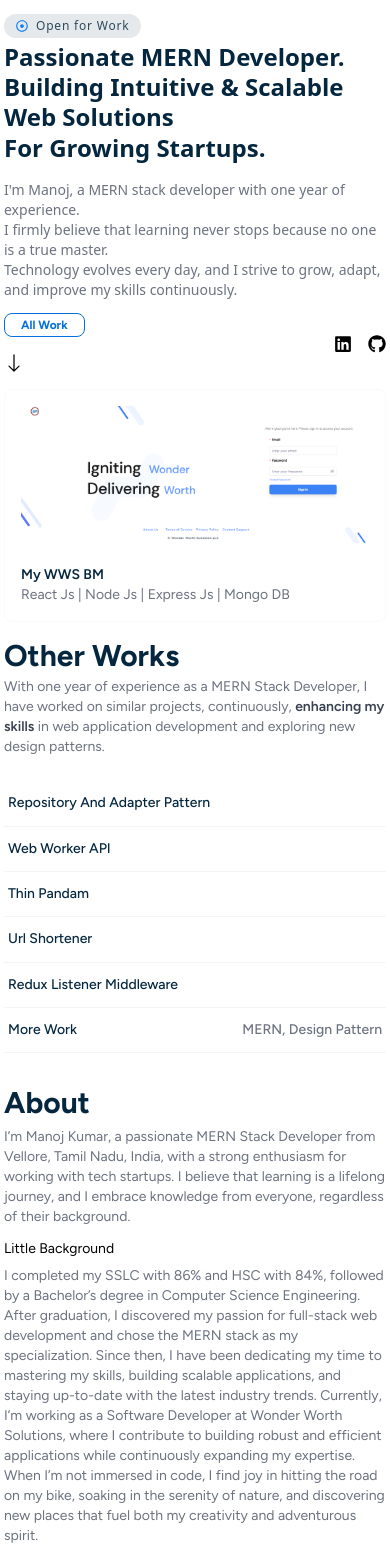
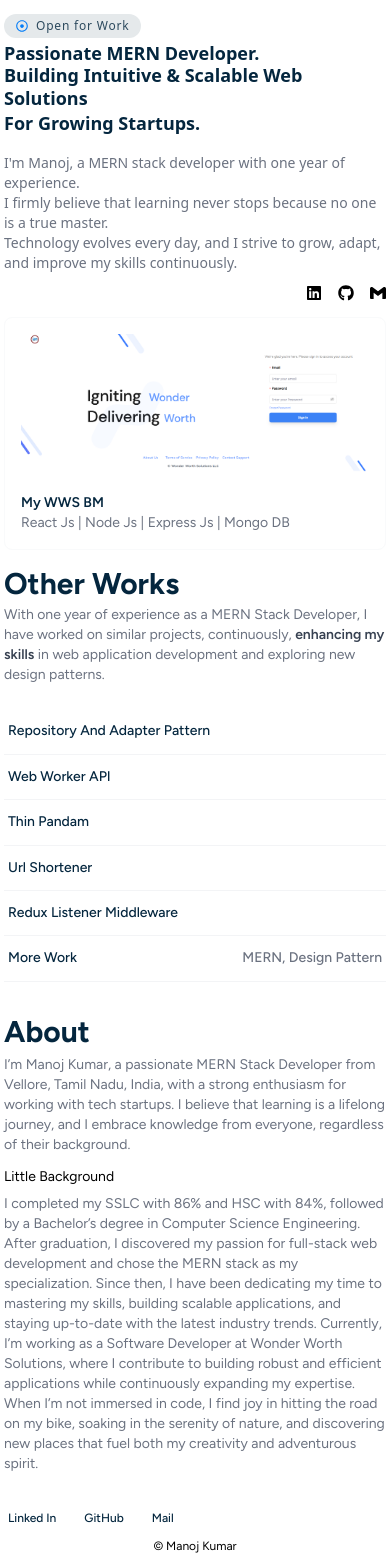
Before and after one commit to naren-naresh/Narendiran_portfolio, a React (Vite) app: page / in a window 390 px wide. Shown: the part 202-1768 px from the top of the page. Built offline with nearby package versions, Linux system fonts and the light colour scheme.

Commit message:
Fixed for mobile screen size

```diff
--- a/src/Components/Header/Header.jsx
+++ b/src/Components/Header/Header.jsx
@@ -3,8 +3,8 @@ import profilePic from "../../assets/Raw_image_edited_circle_v2.webp";
 import { FaTimes, FaRegDotCircle } from "react-icons/fa";
 import { HiMenuAlt3 } from "react-icons/hi";
 import { FaLinkedin } from "react-icons/fa";
-import { BsArrowDown } from "react-icons/bs";
 import { FaGithub } from "react-icons/fa";
+import { SiGmail } from "react-icons/si";
 
 const Header = () => {
   const [isOpen, setIsOpen] = useState(false);
@@ -12,6 +12,9 @@ const Header = () => {
     const section = document.getElementById(sectionSelected);
     if (section) {
       section.scrollIntoView({ behavior: "smooth" });
+    }
+    if(isOpen){
+      setIsOpen(false)
     }
   };
 
@@ -24,8 +27,8 @@ const Header = () => {
 
           {/* Desktop Menu */}
           <nav className="hidden md:flex space-x-6 lg:space-x-8 text-base font-medium ">
-            <a   className="text-gray-900 hover:text-[#0370DD] cursor-pointer">Home</a>
-            <a onClick={()=>scrollToWorks("works-section")} className="text-gray-900 hover:text-[#0370DD] cursor-pointer">Work</a>
+            {/* <a   className="text-gray-900 hover:text-[#0370DD] cursor-pointer">Home</a> */}
+            <a onClick={()=>scrollToWorks("Works-sections")} className="text-gray-900 hover:text-[#0370DD] cursor-pointer">Work</a>
             <a onClick={()=>scrollToWorks("Footer-Section")} className="text-gray-900 hover:text-[#0370DD] cursor-pointer">About</a>
             <a href="https://drive.google.com/file/d/11hc9oydZzpqXiBpz9LyX88NnyCKB_nCE/view?usp=sharing" target="_blank" className="text-gray-900 hover:text-[#0370DD] cursor-pointer">Resume</a>
           </nav>
@@ -51,8 +54,8 @@ const Header = () => {
             >
 
               <nav className="mt-[10%] text-left flex flex-col space-y-6 text-md font-medium w-full">
-                <a href="#"  className="text-gray-900 hover:text-blue-600 hover:bg-slate-100 hover:p-3 hover:rounded-md hover:translate-x-1 duration-300">Home</a>
-                <a href="#" onClick={()=>scrollToWorks("works-section")} className="text-gray-900 hover:text-blue-600 hover:bg-slate-100 hover:p-3 hover:rounded-sm hover:translate-x-1 duration-300">Work</a>
+                {/* <a href="#"  className="text-gray-900 hover:text-blue-600 hover:bg-slate-100 hover:p-3 hover:rounded-md hover:translate-x-1 duration-300">Home</a> */}
+                <a href="#" onClick={()=>scrollToWorks("Works-sections")} className="text-gray-900 hover:text-blue-600 hover:bg-slate-100 hover:p-3 hover:rounded-sm hover:translate-x-1 duration-300">Work</a>
                 <a href="#" onClick={()=>scrollToWorks("Footer-Section")}className="text-gray-900 hover:text-blue-600 hover:bg-slate-100 hover:p-3 hover:rounded-sm hover:translate-x-1 duration-300">About</a>
                 <a href="https://drive.google.com/file/d/11hc9oydZzpqXiBpz9LyX88NnyCKB_nCE/view?usp=sharing" target="_blank" className="text-gray-900 hover:text-blue-600 hover:bg-slate-100 hover:p-3 hover:rounded-sm hover:translate-x-1 duration-300">Resume</a>
               </nav>
@@ -75,19 +78,19 @@ const Header = () => {
 
       {/* Title Section */}
       <div className="container mx-auto px-1 md:px-0 lg:px-32 mt-[1%]  md:text-left">
-        <p className="text-2xl md:text-3xl font-bold text-[#04263e] leading-tight">
+        <p className="text-lg md:text-3xl font-bold text-[#04263e] leading-tight">
           Passionate MERN Developer.
         </p>
-        <p className="text-2xl md:text-3xl font-bold text-[#04263e] leading-tight">
+        <p className="text-lg md:text-3xl font-bold text-[#04263e] leading-tight">
           Building Intuitive & Scalable Web Solutions
         </p>
-        <span className="text-2xl md:text-3xl font-bold text-[#04263e]">
+        <span className="text-lg md:text-3xl font-bold text-[#04263e]">
           For Growing Startups.
         </span>
       </div>
 
       {/* Bio Section */}
-      <div className="container mx-auto px-1 md:px-0 lg:px-32 mt-4  md:text-left">
+      <div className="container mx-auto px-1 md:px-0 lg:px-32 mt-4  md:text-left ">
         <p className="text-sm md:text-base text-gray-500 font-medium">
           I'm Manoj, a MERN stack developer with one year of experience.
         </p>
@@ -99,21 +102,24 @@ const Header = () => {
         </p>
       </div>
 
-      <div className="container mx-auto px-1 md:px-0 lg:px-32 mt-[2.8%]  md:text-left">
+      {/* <div className="container mx-auto px-1 md:px-0 lg:px-32 mt-[2.8%]  md:text-left">
         <a className="font-figtree font-bold text-xs md:text-base lg:text-base text-[#0370DD] border-[#0370DD] py-1 lg:py-3 px-4 border-y-[1px] border-x-[1px] rounded-lg hover:cursor-pointer hover:border-slate-950 hover:text-black  hover:transition-all duration-700 ">
           All Work
         </a>
-      </div>
-      <div className="container mx-auto px-1 md:px-0 lg:px-32   md:text-left">
+      </div> */}
+      <div className="container mx-auto px-1 mt-[3%] md:px-0 lg:px-32   md:text-left">
       <div className="flex justify-end md:justify-end items-center gap-4">
         <a href="https://www.linkedin.com/in/manoj-kumar10" target="_blank" rel="noopener noreferrer">
-          <FaLinkedin className="hover:text-[#0370DD] text-lg" />
+          <FaLinkedin className="hover:text-[#0370DD] text-md lg:text-lg" />
         </a>
         <a href="https://github.com/debugmanoj" target="_blank" rel="noopener noreferrer">
-          <FaGithub className="hover:text-[#0370DD] text-lg" />
+          <FaGithub className="hover:text-[#0370DD] text-md lg:text-lg" />
+        </a>
+        <a href="mailto:manojkumarwork01@gmail.com" target="_blank" rel="noopener noreferrer">
+          <SiGmail className="hover:text-[#0370DD] text-md lg:text-lg " />
         </a>
       </div>
-        <BsArrowDown size={20}/>
+        {/* <BsArrowDown size={20}/> */}
       </div >
 
     </>
--- a/src/Pages/PorFolio Footer/Footer.jsx
+++ b/src/Pages/PorFolio Footer/Footer.jsx
@@ -41,11 +41,12 @@ const Footer = () => {
 
               <a href="https://www.linkedin.com/in/manoj-kumar10" target="_blank" className=" text-xs md:text-xs lg:text-xs font-medium  text-[#04263e] "> Linked In </a>
               <a href="https://github.com/debugmanoj" target="_blank" className=" text-xs md:text-xs lg:text-xs font-medium  text-[#04263e] "> GitHub </a>
+              <a href="mailto:manojkumarwork01@gmail.com" target="_blank" className=" text-xs md:text-xs lg:text-xs font-medium  text-[#04263e] "> Mail </a>
             </div>
             <span className={`text-black hidden font-medium text-sm md:text-base lg:text-base cursor-default  md:inline`}>Working Fulltime</span>
           </div>
           <div className='text-center text-xs'>
-            @Manoj Kumar
+            © Manoj Kumar
           </div>
         </div>
       </div>
```
